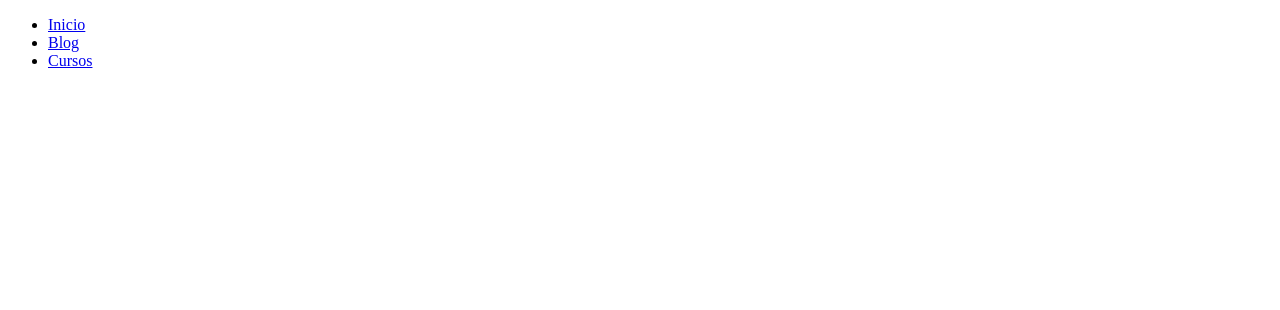
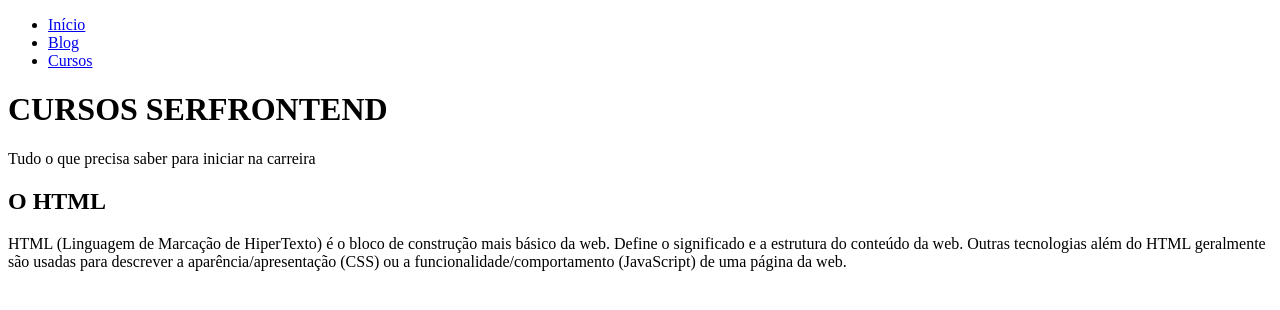
Before and after one commit to acleoxavier/ProjetoCSS, a plain HTML site: page index.html in a window 1280 px wide. Drawn offline with Linux system fonts and the light colour scheme.

Commit message:
adicionado principais tags

```diff
--- a/index.html
+++ b/index.html
@@ -9,12 +9,36 @@
     <header class="hero">
         <nav>
             <ul>
-                <li><a href="#">Inicio</a></li>
+                <li><a href="#">Início</a></li>
                 <li><a href="#">Blog</a></li>
                 <li><a href="#">Cursos</a></li>
 
             </ul>
         </nav>
+
+        <div class="hero-content">
+            <h1>CURSOS SERFRONTEND</h1>
+            <p>Tudo o que precisa saber para iniciar na carreira</p>
+        </div>
     </header>
+
+    <main>
+        <div class="container">
+            <section>
+                <article>
+                    <header>
+                        <h2>O HTML</h2>
+                    </header>
+                    <p>HTML (Linguagem de Marcação de HiperTexto) é o bloco de
+                    construção mais básico da web. Define o significado e a
+                    estrutura do conteúdo da web. Outras tecnologias além do HTML
+                    geralmente são usadas para descrever a aparência/apresentação
+                    (CSS) ou a funcionalidade/comportamento (JavaScript) de uma
+                    página da web.</p>
+                </article>
+            </section>
+        </div>
+    </main>
+
 </body>
 </html>
```
